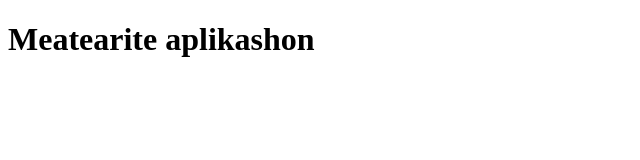
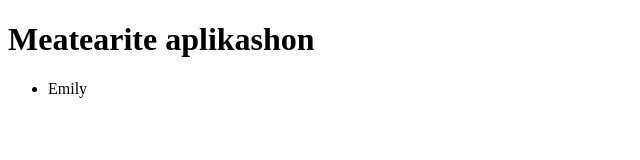
Before and after one commit to em-kim/meteoright, a website: page templates/index.htm in a window 1280 px wide. Shown: the full height of the page, 0-640 px from the left. Drawn offline with Linux system fonts and the light colour scheme; no server answers; files whose address does not match are found by name.

Commit message:
I added my name, Emily, to the file

```diff
--- a/templates/index.htm
+++ b/templates/index.htm
@@ -2,5 +2,8 @@
 <html>
     <h1>Meatearite aplikashon</h1>
 <p id="barf"></p>
+<ul>
+    <li>Emily</li>
+</ul>
 <script src="whatever.js"></script>
 </html>
```
